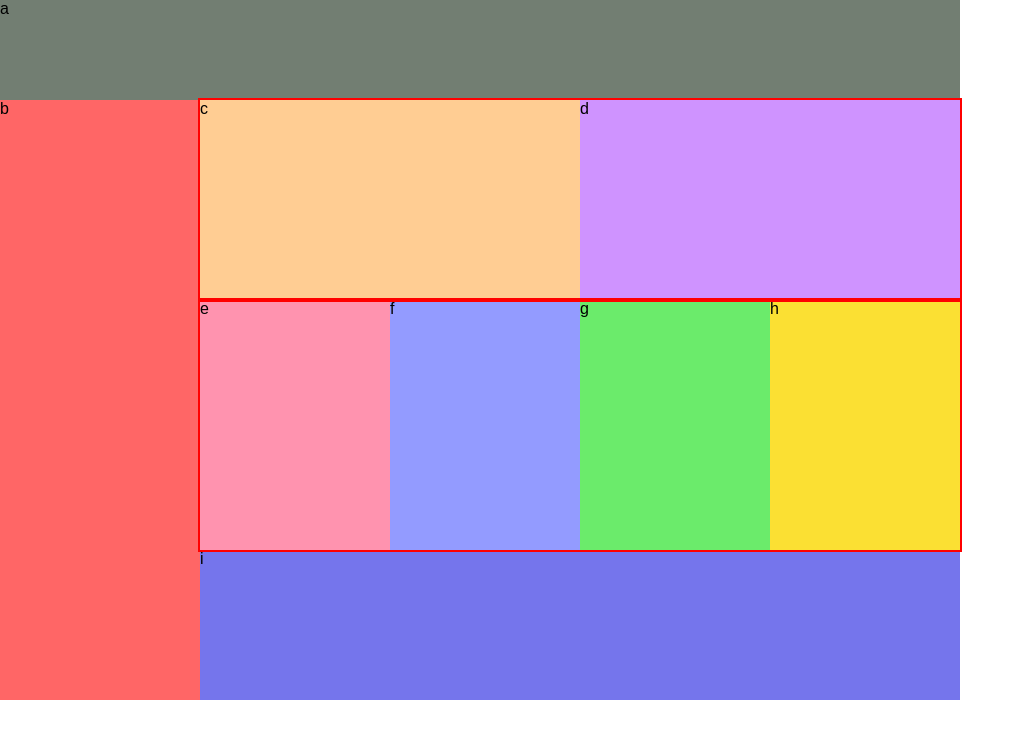
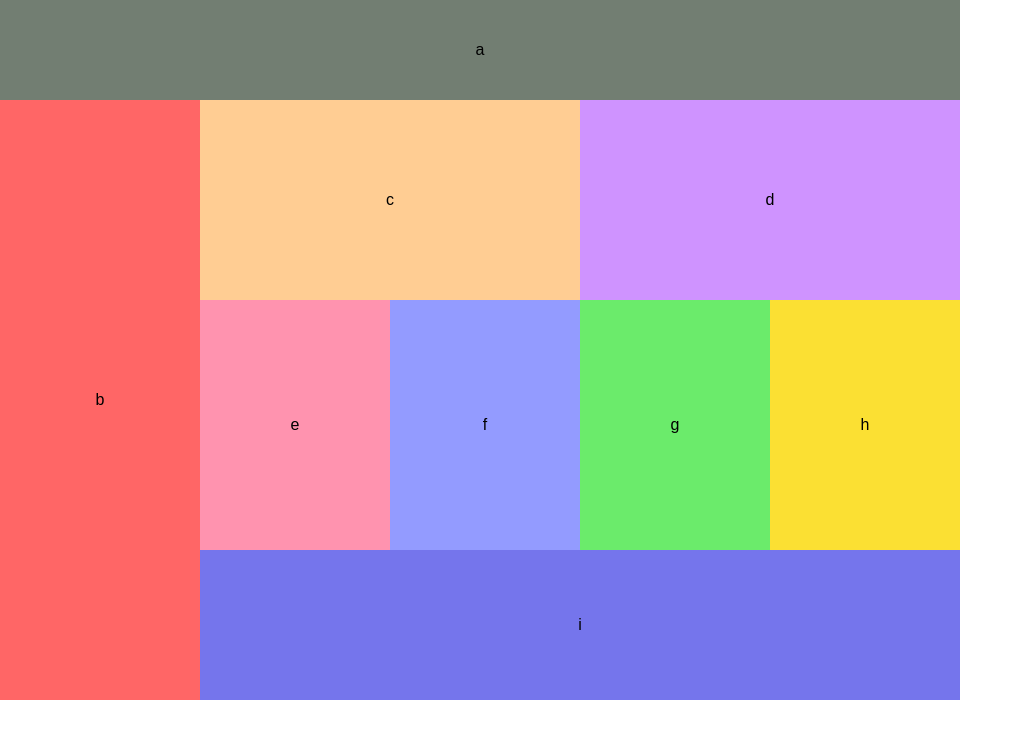
Before and after one commit to ellisken/ui-challenge-01, a plain HTML site: page index.html in a window 1280 px wide. Shown: the whole page, without its empty margins (0-1025 px from the left). Drawn offline with Linux system fonts and the light colour scheme.

Commit message:
centered all content

```diff
--- a/index.html
+++ b/index.html
@@ -12,18 +12,18 @@
   <link rel="stylesheet" type="text/css" href="styles/state.css" />
 </head>
 <body>
-  <header>a</header>
-  <nav>b</nav>
+  <header class="text-flex">a</header>
+  <nav class="text-flex">b</nav>
   <section class="flex1">
-    <div id="c" class="big">c</div>
-    <div id="d" class="big">d</div>
+    <div id="c" class="big text-flex">c</div>
+    <div id="d" class="big text-flex">d</div>
   </section>
   <section class="flex2">
-    <div id="e" class="small">e</div>
-    <div id="f" class="small">f</div>
-    <div id="g" class="small">g</div>
-    <div id="h" class="small">h</div>
+    <div id="e" class="small text-flex">e</div>
+    <div id="f" class="small text-flex">f</div>
+    <div id="g" class="small text-flex">g</div>
+    <div id="h" class="small text-flex">h</div>
   </section>
-  <footer>i</footer>
+  <footer class="text-flex">i</footer>
 </body>
 </html>
--- a/styles/layout.css
+++ b/styles/layout.css
@@ -17,10 +17,6 @@
   div.big{
     width: 380px;
     height: 200px;
-  }
-
-  section{
-    outline: 2px red solid;
   }
 
   .flex1{
--- a/styles/modules.css
+++ b/styles/modules.css
@@ -1,3 +1,10 @@
+.text-flex{
+  display: flex;
+  flex-direction: column;
+  justify-content: center;
+  text-align: center;
+}
+
 #c{
   background-color: rgba(250, 217, 0, 0.4);
 }
```
